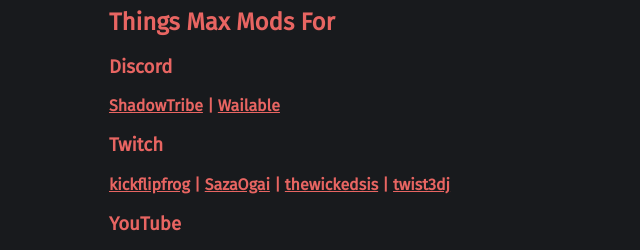
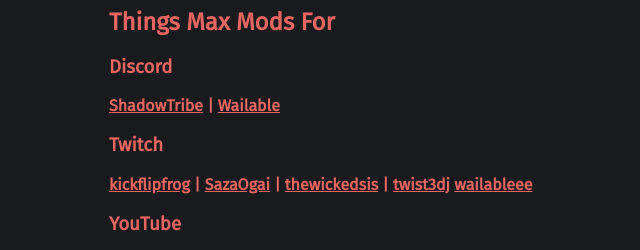
Before and after one commit to TTVMaxGravesVA/Max-Stuff, a website built with Vite: page index.html in a window 1280 px wide. Shown: the part 836-1086 px from the top of the page, without its empty margins (19-659 px from the left). Built offline with nearby package versions, Linux system fonts and the light colour scheme.

Commit message:
added wailable to Twitch Modlist

```diff
--- a/index.html
+++ b/index.html
@@ -116,6 +116,7 @@
 					<a href="https://www.twitch.tv/sazaogai">SazaOgai</a> |
 					<a href="http://www.twitch.tv/thewickedsis">thewickedsis</a> |
 					<a href="http://www.twitch.tv/twist3dj">twist3dj</a>
+					<a href="https://www.twitch.tv/moderator/wailableee">wailableee</a>
 				</p></b>
 			<h3>YouTube</h3>
 				<p><b>
```
